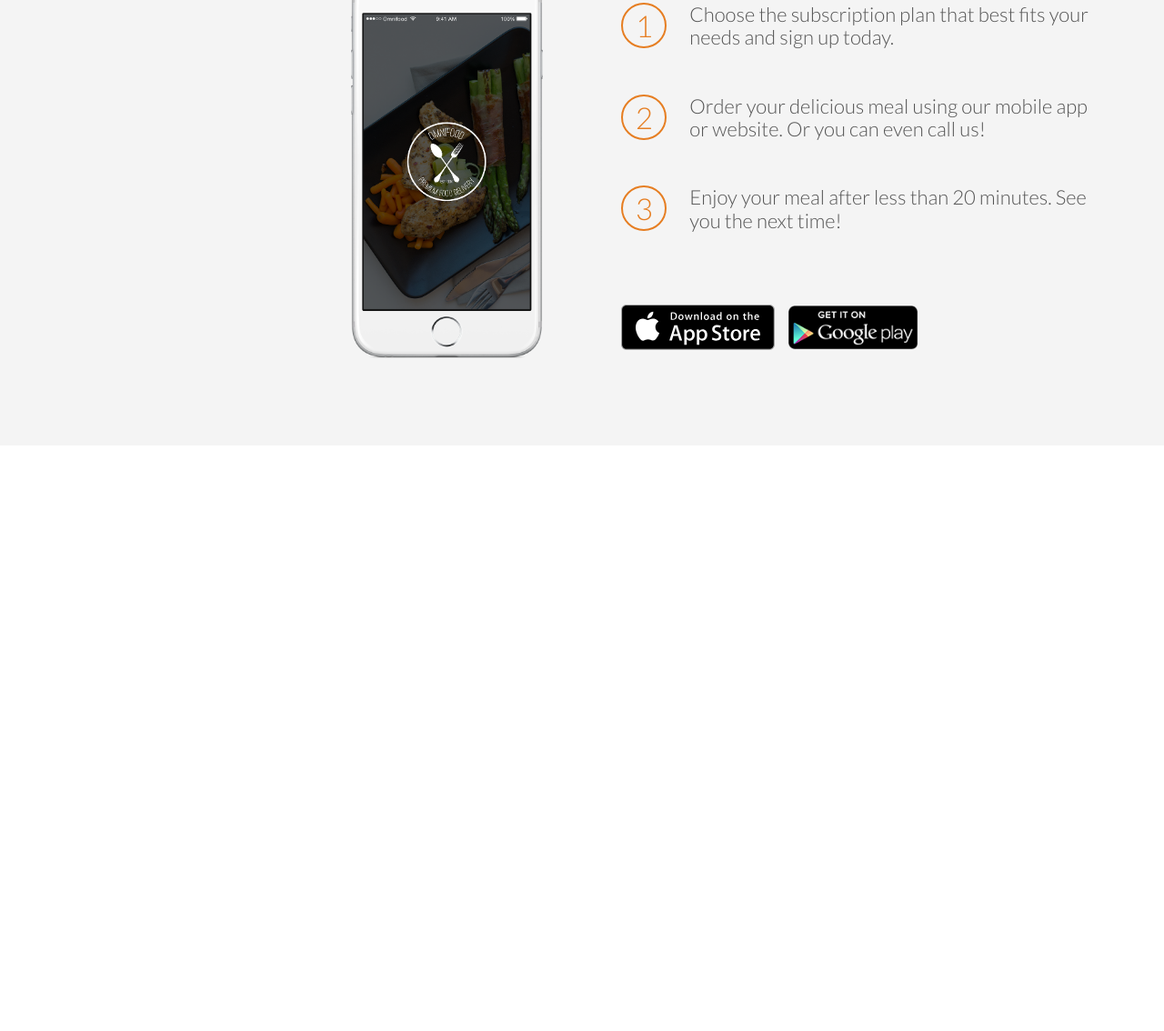
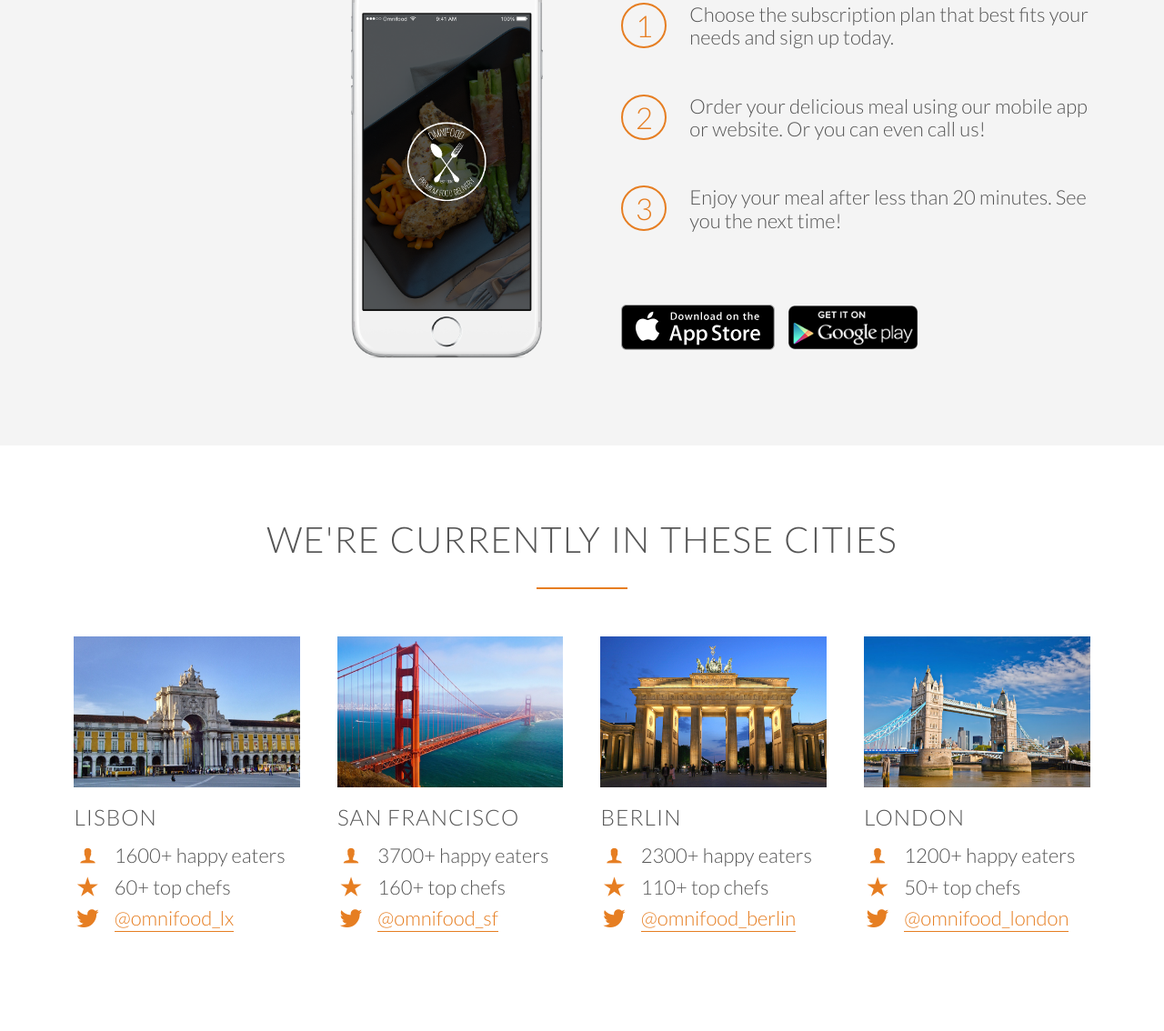
Before and after one commit to Nitiquita/udemy_omnifood, a website: page index.html in a window 1280 px wide. Shown: the part 2352-3486 px from the top of the page at 91% size. Before the commit the page ends 2842 px from the top, so only its background shows below. Drawn offline with Linux system fonts and the light colour scheme; files whose address does not match are found by name.

Commit message:
cities section

```diff
--- a/index.html
+++ b/index.html
@@ -149,21 +149,95 @@
                     <div>3</div>
                     <p>Enjoy your meal after less than 20 minutes. See you the next time!</p>
                 </div>
-                <a href- "#" class="btn-app">
+                <a href="#" class="btn-app">
                     <img src="resources/img/download-app.svg" alt="App Store Button">
                 </a>
-                <a href- "#" class="btn-app">
+                <a href="#" class="btn-app">
                     <img src="resources/img/download-app-android.png" alt="Play Store Button">
                 </a>
 
             </div>
-
         </div>
-
+        </div>
+    </section>
+    <section class="section-cities">
+        <div class="row">
+            <h2>We're currently in these cities</h2>
+        </div>
+        <div class="row">
+            <div class="col span-1-of-4 box">
+                <img src="resources/img/lisbon-3.jpg" alt="lisbon">
+                <h3>Lisbon</h3>
+                <div class="city-feature">
+                    <i class="ion-ios-person icon-small"></i>
+                    1600+ happy eaters
+                </div>
+                <div class="city-feature ">
+                    <i class="ion-ios-star icon-small "></i>
+                    60+ top chefs
+                </div>
+                <div class="city-feature">
+                    <i class="ion-social-twitter icon-small"></i>
+                    <a href="#">@omnifood_lx</a>
+                </div>
+            </div>
+            <div class="col span-1-of-4 box">
+                <img src="resources/img/san-francisco.jpg" alt="san-francisco">
+                <h3>San Francisco</h3>
+                <div class="city-feature">
+                    <i class="ion-ios-person icon-small"></i>
+                    3700+ happy eaters
+                </div>
+                <div class="city-feature">
+                    <i class="ion-ios-star icon-small"></i>
+                    160+ top chefs
+                </div>
+                <div class="city-feature">
+                    <i class="ion-social-twitter icon-small"></i>
+                    <a href="#">@omnifood_sf</a>
+                </div>
+            </div>
+            <div class="col span-1-of-4 box">
+                <img src="resources/img/berlin.jpg" alt="berlin">
+                <h3>Berlin</h3>
+                <div class="city-feature">
+                    <i class="ion-ios-person icon-small"></i>
+                    2300+ happy eaters
+                </div>
+                <div class="city-feature">
+                    <i class="ion-ios-star icon-small"></i>
+                    110+ top chefs
+                </div>
+                <div class="city-feature">
+                    <i class="ion-social-twitter icon-small"></i>
+                    <a href="#">@omnifood_berlin</a>
+                </div>
+            </div>
+            <div class="col span-1-of-4 box">
+                <img src="resources/img/london.jpg" alt="london">
+                <h3>London</h3>
+                <div class="city-feature">
+                    <i class="ion-ios-person icon-small"></i>
+                    1200+ happy eaters
+                </div>
+                <div class="city-feature">
+                    <i class="ion-ios-star icon-small"></i>
+                    50+ top chefs
+                </div>
+                <div class="city-feature">
+                    <i class="ion-social-twitter icon-small"></i>
+                    <a href="#">@omnifood_london</a>
+                </div>
+            </div>
         </div>
 
     </section>
+
 </body>
 
 
 </html>
+
+<!--
+
+-->
--- a/resources/css/style.css
+++ b/resources/css/style.css
@@ -106,6 +106,36 @@ h2:after {
     display: block;
     color: #e67e22;
     margin-bottom: 10px;
+}
+
+.icon-small {
+    display: inline-block;
+    width: 30px;
+    text-align: center;
+    color: #e67e22;
+    font-size: 120%;
+    margin-right: 10px;
+
+    line-height: 120%;
+    vertical-align: middle;
+    margin-top: -4px;
+}
+
+/*--------LINKS--------*/
+
+a:link,
+a:visited {
+    color: #e67e22;
+    text-decoration: none;
+    padding-bottom: 1px;
+    border-bottom: 1px solid #e67e22;
+    transition: border bottom 0.2s, color 0.2s;
+}
+
+a:hover,
+a:active {
+    color: #555;
+    border-bottom: 1px solid transparent;
 }
 
 /*--------BUTTONS--------*/
@@ -297,8 +327,27 @@ header {
     margin-right: 25px;
 }
 
+.btn-app:link,
+.btn-app:visited {
+    border: 0;
+}
+
 .btn-app img {
     height: 50px;
     width: auto;
     margin-right: 10px;
 }
+
+/*------------------------------------------*/
+/*CITIES*/
+/*------------------------------------------*/
+
+.box img {
+    width: 100%;
+    height: auto;
+    margin-bottom: 15px;
+}
+
+.city-feature {
+    margin-bottom: 5px;
+}
```
Also changed, not shown: 1 other file.
